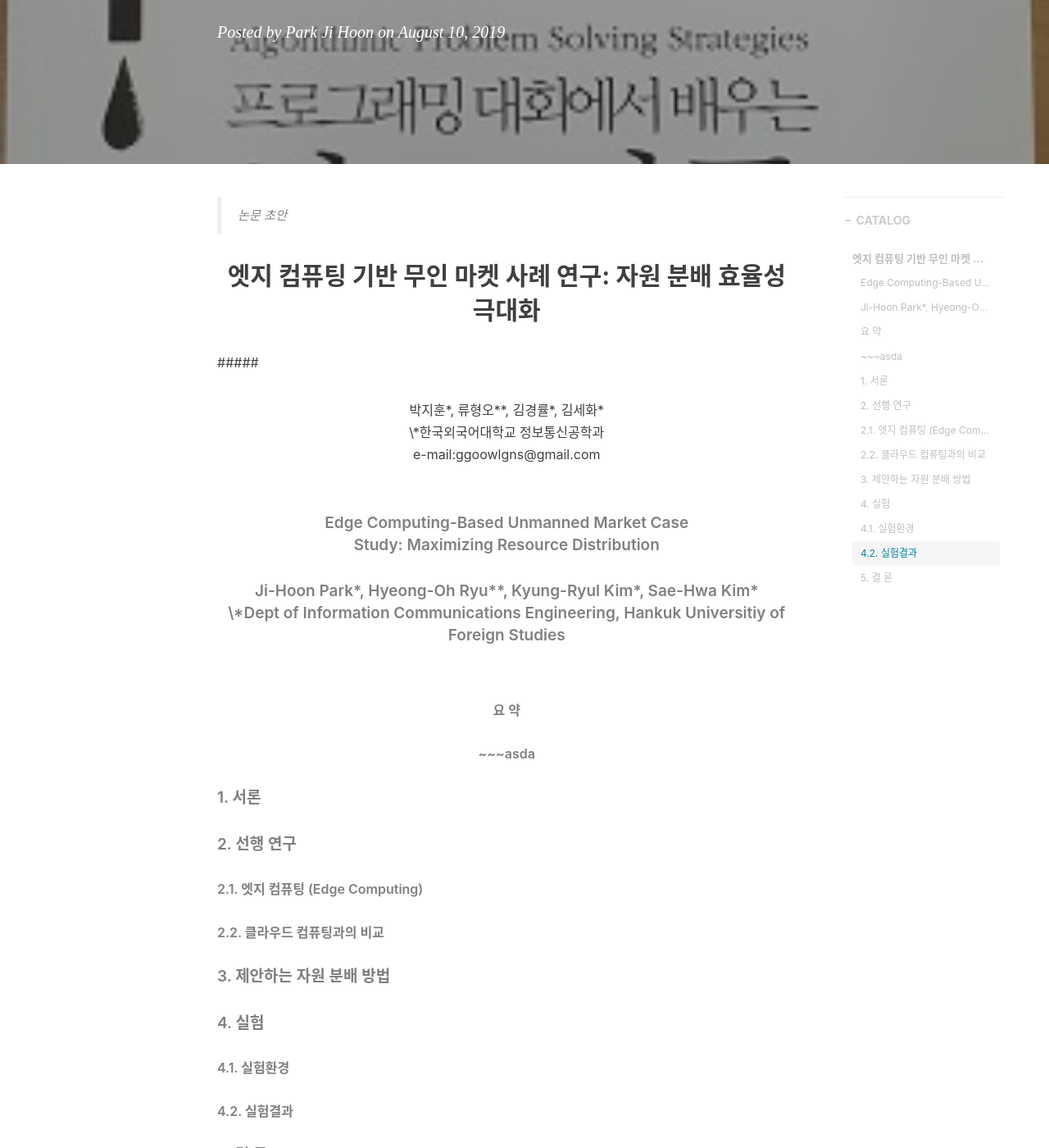
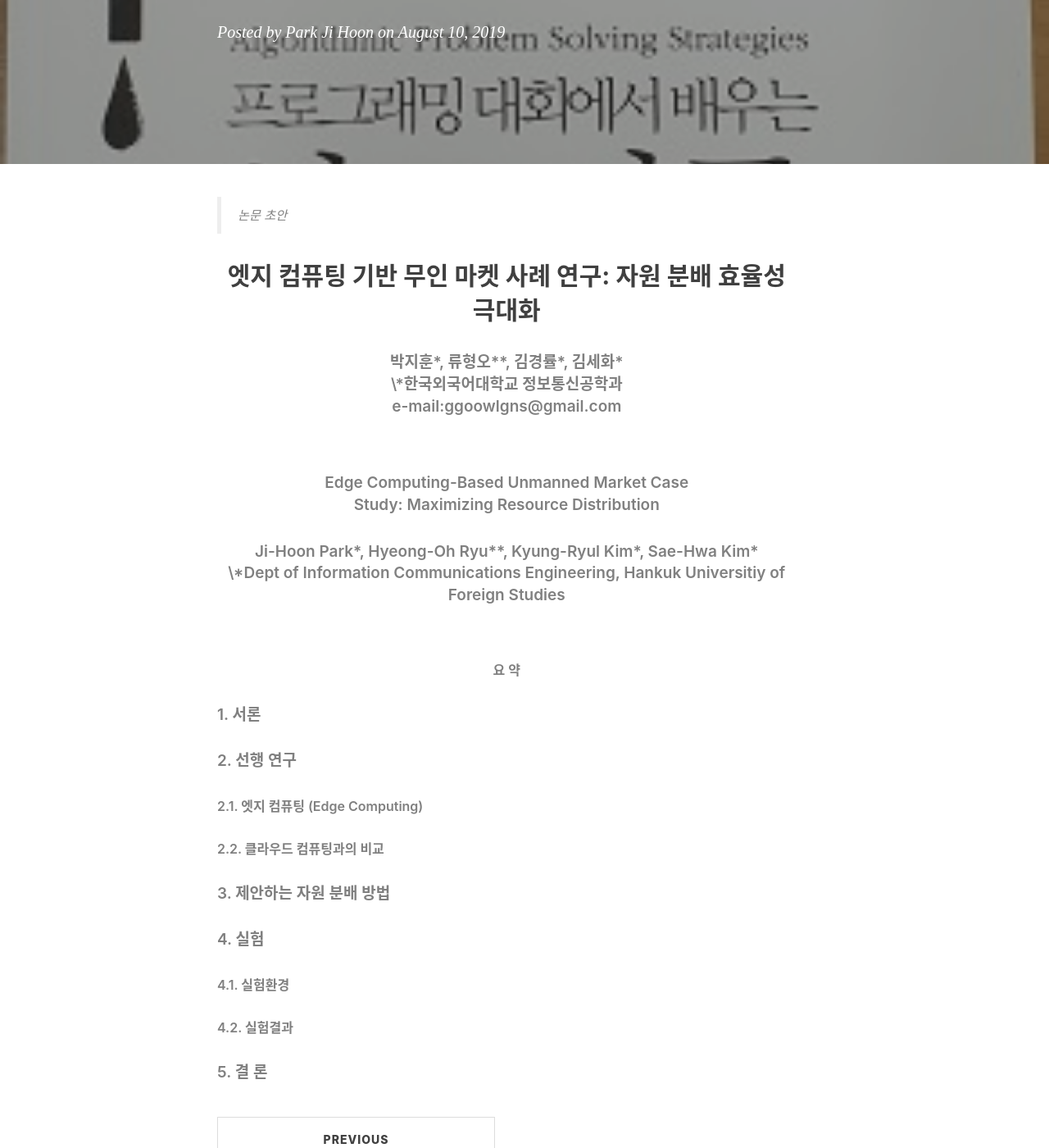
Before and after one commit to ggoowlgns/ggoowlgns.github.io, a Jekyll site: the page built from _posts/2019-08-10-kips_edge_computing-post.md, in a window 1280 px wide and 1400 px high, scrolled down 444 px. Shown: the whole window at 82% size. Built offline with Jekyll 4.4.1, drawn with Linux system fonts in a browser that asks for light colours; nearby versions of some CDN libraries; our own code applies the rules of GitHub Pages for plain Markdown files; comment, search, counter and statistics services are not loaded.

Commit message:
kips_update_skel_2

```diff
--- a/_posts/2019-08-10-kips_edge_computing-post.md
+++ b/_posts/2019-08-10-kips_edge_computing-post.md
@@ -17,7 +17,7 @@
 
 ## <center>엣지 컴퓨팅 기반 무인 마켓 사례 연구: 자원 분배 효율성 극대화</center>
 
-#####<center>박지훈*, 류형오**, 김경률*, 김세화*<br> \*한국외국어대학교 정보통신공학과 <br> e-mail:ggoowlgns@gmail.com </center>
+##### <center>박지훈*, 류형오**, 김경률*, 김세화*<br> \*한국외국어대학교 정보통신공학과 <br> e-mail:ggoowlgns@gmail.com </center>
 <br>
 ##### <center>Edge Computing-Based Unmanned Market Case <br> Study: Maximizing Resource Distribution </center>
 
@@ -25,7 +25,7 @@
 <br>
 
 ###### <center>요  약</center>
-###### <center> ~~~asda </center>
+###### <center>  </center>
 
 
 
```
Also changed, not shown: other parts of _posts/2019-08-10-kips_edge_computing-post.md (+1 -1 lines).
